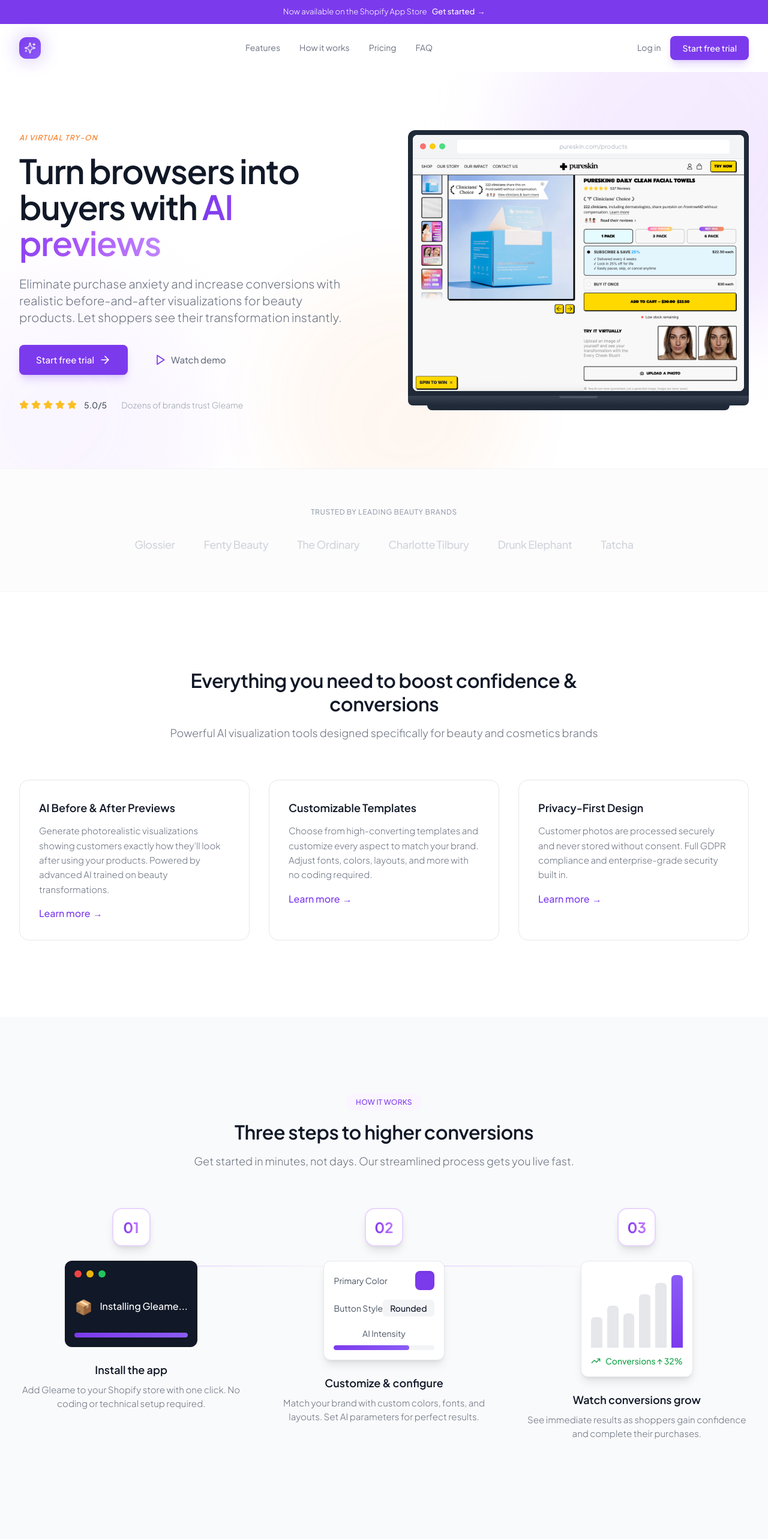
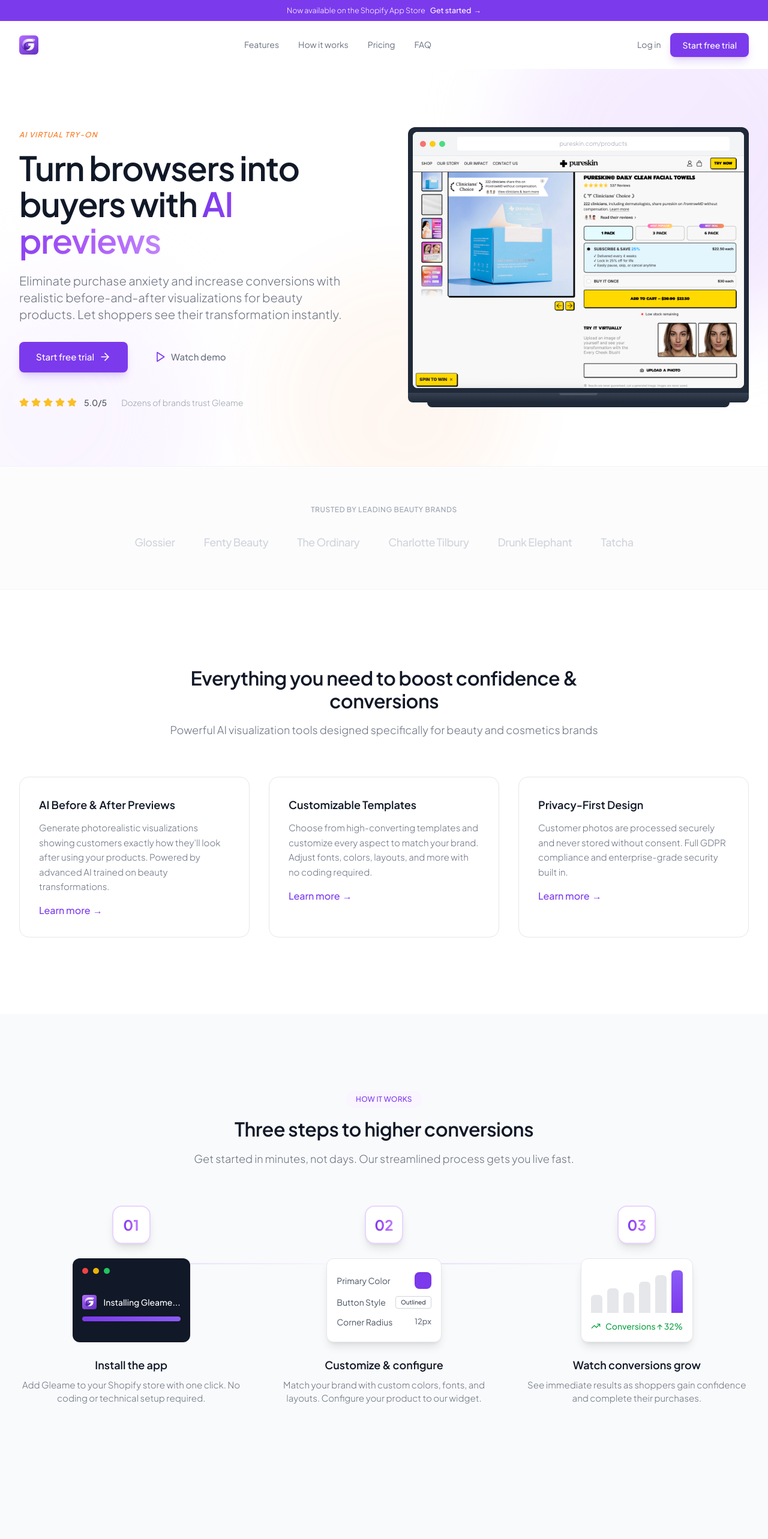
Before and after one commit to neoapollo18/gleame-website, a Next.js app: page / in a window 1280 px wide. Shown: the top 2566 px of the page at 60% size. Built offline with nearby package versions, Linux system fonts and the light colour scheme.

Commit message:
how it works

```diff
--- a/components/home/HowItWorks.tsx
+++ b/components/home/HowItWorks.tsx
@@ -11,16 +11,16 @@ const steps = [
     description:
       "Add Gleame to your Shopify store with one click. No coding or technical setup required.",
     visual: (
-      <div className="bg-gray-900 rounded-xl p-4 w-full max-w-xs">
+      <div className="bg-gray-900 rounded-xl p-4 w-full max-w-[240px] h-[140px] flex flex-col">
         <div className="flex items-center gap-2 mb-4">
-          <div className="w-3 h-3 rounded-full bg-red-500" />
-          <div className="w-3 h-3 rounded-full bg-yellow-500" />
-          <div className="w-3 h-3 rounded-full bg-green-500" />
+          <div className="w-2.5 h-2.5 rounded-full bg-red-500" />
+          <div className="w-2.5 h-2.5 rounded-full bg-yellow-500" />
+          <div className="w-2.5 h-2.5 rounded-full bg-green-500" />
         </div>
-        <div className="space-y-3">
-          <div className="flex items-center justify-center gap-3 text-white py-4">
-            <span className="text-2xl">📦</span>
-            <span className="font-medium">Installing Gleame...</span>
+        <div className="flex-1 flex flex-col justify-center space-y-3">
+          <div className="flex items-center justify-center gap-3 text-white">
+            <img src="/Gleame.jpg" alt="Gleame" className="w-6 h-6 rounded" />
+            <span className="font-medium text-sm">Installing Gleame...</span>
           </div>
           <div className="h-2 bg-gray-700 rounded-full overflow-hidden">
             <motion.div
@@ -40,25 +40,23 @@ const steps = [
     icon: Sliders,
     title: "Customize & configure",
     description:
-      "Match your brand with custom colors, fonts, and layouts. Set AI parameters for perfect results.",
+      "Match your brand with custom colors, fonts, and layouts. Configure your product to our widget.",
     visual: (
-      <div className="bg-white rounded-xl border border-gray-200 p-4 w-full max-w-xs shadow-lg">
-        <div className="space-y-4">
+      <div className="bg-white rounded-xl border border-gray-200 p-4 w-full max-w-[240px] h-[140px] shadow-lg flex flex-col justify-center">
+        <div className="space-y-3">
           <div className="flex items-center justify-between">
             <span className="text-sm text-gray-600">Primary Color</span>
-            <div className="w-8 h-8 rounded-lg bg-primary shadow-inner" />
+            <div className="w-7 h-7 rounded-lg bg-primary shadow-inner" />
           </div>
-          <div className="flex items-center justify-between">
-            <span className="text-sm text-gray-600">Button Style</span>
-            <span className="text-sm font-medium text-gray-900 bg-gray-100 px-3 py-1 rounded-md">
-              Rounded
+          <div className="flex items-center justify-between gap-4">
+            <span className="text-[14px] text-gray-600">Button Style</span>
+            <span className="text-[10px] font-medium text-gray-700 border border-gray-300 px-2 py-0.5 rounded">
+              Outlined
             </span>
           </div>
-          <div className="space-y-2">
-            <span className="text-sm text-gray-600">AI Intensity</span>
-            <div className="h-2 bg-gray-100 rounded-full overflow-hidden">
-              <div className="h-full w-3/4 bg-gradient-to-r from-primary to-primary-light rounded-full" />
-            </div>
+          <div className="flex items-center justify-between gap-4">
+            <span className="text-[14px] text-gray-600">Corner Radius</span>
+            <span className="text-[13px] font-medium text-gray-500">12px</span>
           </div>
         </div>
       </div>
@@ -71,8 +69,8 @@ const steps = [
     description:
       "See immediate results as shoppers gain confidence and complete their purchases.",
     visual: (
-      <div className="bg-white rounded-xl border border-gray-200 p-4 w-full max-w-xs shadow-lg">
-        <div className="flex items-end justify-between gap-2 h-32">
+      <div className="bg-white rounded-xl border border-gray-200 p-4 w-full max-w-[240px] h-[140px] shadow-lg flex flex-col">
+        <div className="flex-1 flex items-end justify-between gap-2">
           {[40, 55, 45, 70, 85, 95].map((height, i) => (
             <motion.div
               key={i}
--- a/components/layout/Navbar.tsx
+++ b/components/layout/Navbar.tsx
@@ -3,7 +3,7 @@
 import { useState, useEffect } from "react";
 import Link from "next/link";
 import { motion, AnimatePresence } from "framer-motion";
-import { Menu, X, Sparkles } from "lucide-react";
+import { Menu, X } from "lucide-react";
 import { cn } from "@/lib/utils";
 
 const navLinks = [
@@ -28,7 +28,7 @@ export function Navbar() {
   return (
     <>
       {/* Announcement Bar */}
-      <div className="bg-primary text-white text-[13px] py-2.5 px-5 text-center font-light">
+      <div className="bg-primary text-white text-[12.5px] py-2 px-5 text-center font-light">
         <p className="flex items-center justify-center gap-2">
           <span className="hidden sm:inline">Now available on the Shopify App Store</span>
           <span className="sm:hidden">Now on Shopify</span>
@@ -49,14 +49,12 @@ export function Navbar() {
       >
         <nav className="container flex items-center justify-between h-16 lg:h-20">
           {/* Logo */}
-          <Link href="/" className="flex items-center gap-2 group">
-            <div className="relative">
-              <div className="w-9 h-9 rounded-xl bg-gradient-to-br from-primary to-primary-light flex items-center justify-center">
-                <Sparkles className="w-5 h-5 text-white" />
-              </div>
-              <div className="absolute inset-0 rounded-xl bg-gradient-to-br from-primary to-primary-light blur-lg opacity-40 group-hover:opacity-60 transition-opacity" />
-            </div>
-
+          <Link href="/" className="flex items-center">
+            <img
+              src="/Gleame.jpg"
+              alt="Gleame"
+              className="h-8 w-auto rounded-md"
+            />
           </Link>
 
           {/* Desktop Navigation */}
```
Also changed, not shown: public/Gleame.jpg (added).
